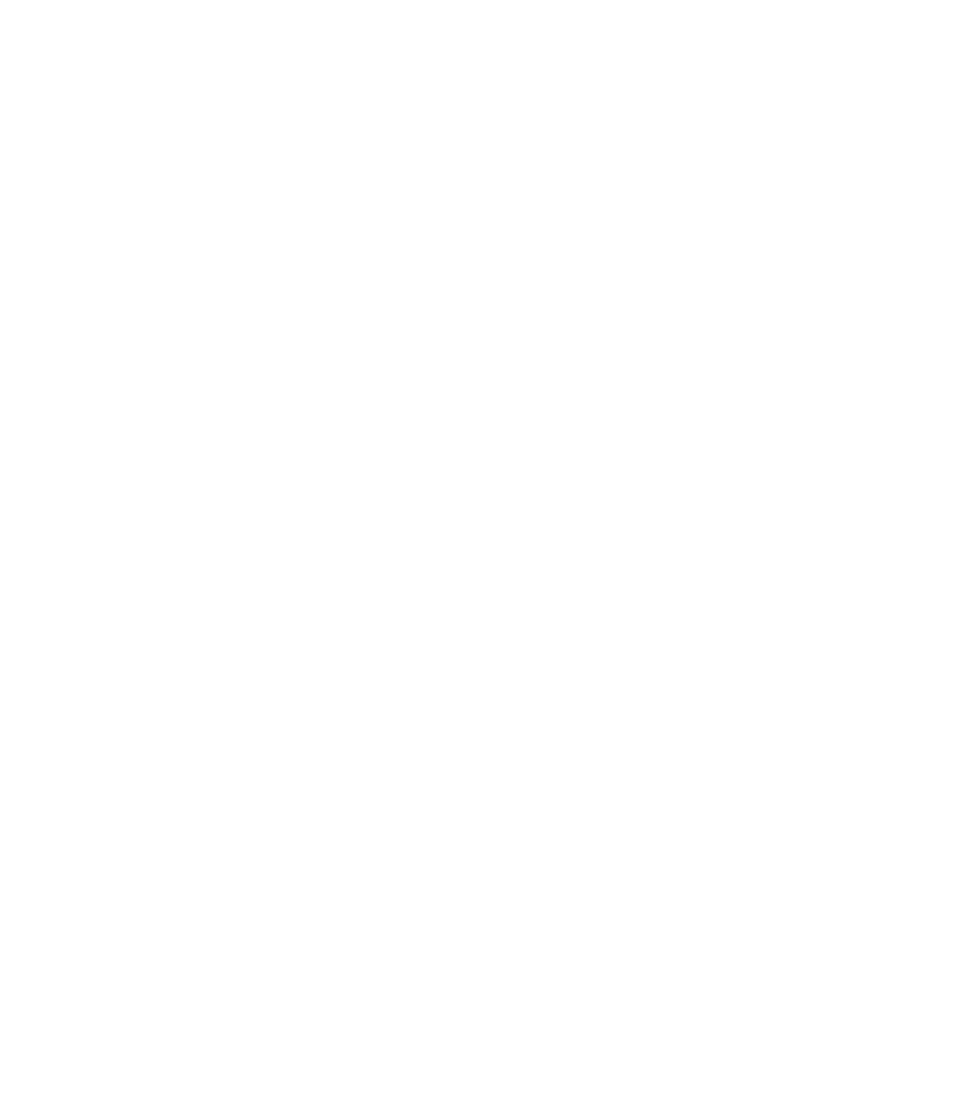
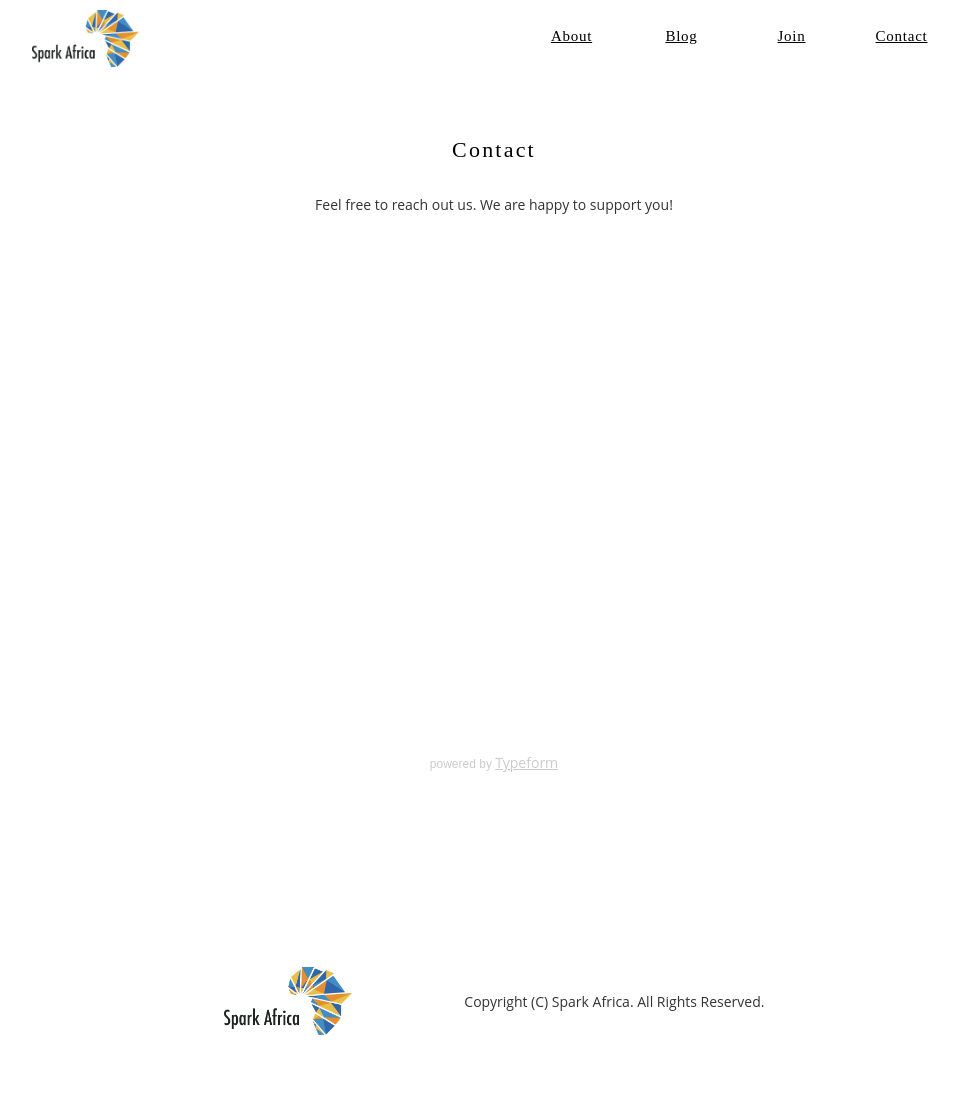
Before and after one commit to hirkame/Spark-Africa-Website, a plain HTML site: page contact/index.html in a window 1280 px wide. Shown: the whole page, without its empty margins (146-1105 px from the left). Before the commit the page ends 800 px from the top, so only its background shows below. Drawn offline with nearby package versions, Linux system fonts and the light colour scheme; files that its build step writes are made by us from their sources; a script that the page names is missing.

Commit message:
Add contact page by Typeform.

```diff
--- a/contact/index.html
+++ b/contact/index.html
@@ -9,16 +9,80 @@
     <link rel="icon" href="../img/icon.jpg" />
     <title>Spark Africa</title>
     <!-- cssの読み込み -->
-    <link rel="stylesheet" type="text/css" href="../css/style.min.css" />
-    <link rel="stylesheet" href="../css/contact.min.css" type="text/css" />
+    <link rel="stylesheet" href="../css/style.css" type="text/css" />
+    <link rel="stylesheet" href="../css/contact.css" type="text/css" />
   </head>
 
   <!-- 以下に具体的な内容を書き込みます。 -->
   <body>
-    <!-- まずはヘッダー -->
-    <header></header>
-    <!-- 最後にフッター -->
-    <footer></footer>
+    <!-- Header -->
+    <header>
+      <div class="header-wrapper">
+        <a href="../index.html"
+          ><img class="header-logo" src="../img/logo.png" />
+        </a>
+        <ul class="header-lists">
+          <li><a href="../about/">About</a></li>
+          <li><a href="#">Blog</a></li>
+          <li><a href="../join/">Join</a></li>
+          <li><a href="../contact/">Contact</a></li>
+        </ul>
+      </div>
+    </header>
+
+    <!-- contact form -->
+    <section class="wrapper">
+      <div class="form-wrapper">
+        <h2>Contact</h2>
+        <p>Feel free to reach out us. We are happy to support you!</p>
+
+        <div
+          class="typeform-widget"
+          data-url="https://sparkafrica.typeform.com/to/FN5N4H"
+          style="width: 100%; height: 500px;"
+        ></div>
+        <script>
+          (function() {
+            var qs,
+              js,
+              q,
+              s,
+              d = document,
+              gi = d.getElementById,
+              ce = d.createElement,
+              gt = d.getElementsByTagName,
+              id = "typef_orm",
+              b = "https://embed.typeform.com/";
+            if (!gi.call(d, id)) {
+              js = ce.call(d, "script");
+              js.id = id;
+              js.src = b + "embed.js";
+              q = gt.call(d, "script")[0];
+              q.parentNode.insertBefore(js, q);
+            }
+          })();
+        </script>
+        <div
+          style="font-family: Sans-Serif;font-size: 12px;color: #999;opacity: 0.5; padding-top: 5px;"
+        >
+          powered by
+          <a
+            href="https://admin.typeform.com/signup?utm_campaign=FN5N4H&utm_source=typeform.com-11865066-Basic&utm_medium=typeform&utm_content=typeform-embedded-poweredbytypeform&utm_term=EN"
+            style="color: #999"
+            target="_blank"
+            >Typeform</a
+          >
+        </div>
+      </div>
+    </section>
+
+    <!-- footer -->
+    <footer class="wrapper">
+      <div class="footer-wrapper">
+        <img class="footer-logo" src="../img/logo.png" />
+        <p>Copyright (C) Spark Africa. All Rights Reserved.</p>
+      </div>
+    </footer>
     <!-- Javascriptの読み込み -->
     <script src="https://ajax.googleapis.com/ajax/libs/jquery/3.3.1/jquery.min.js"></script>
     <script src="../js/script.js" type="text/javascript"></script>
--- a/css/contact.scss
+++ b/css/contact.scss
@@ -0,0 +1,13 @@
+.form-wrapper {
+  max-width: 925px;
+  width: 90%;
+  height: calc(100vh - 150px);
+  margin: 77px auto 60px auto;
+  text-align: center;
+  h2 {
+    margin-bottom: 30px;
+  }
+  p {
+    margin-bottom: 30px;
+  }
+}
```
Also changed, not shown: css/contact.css, 4 other files.
